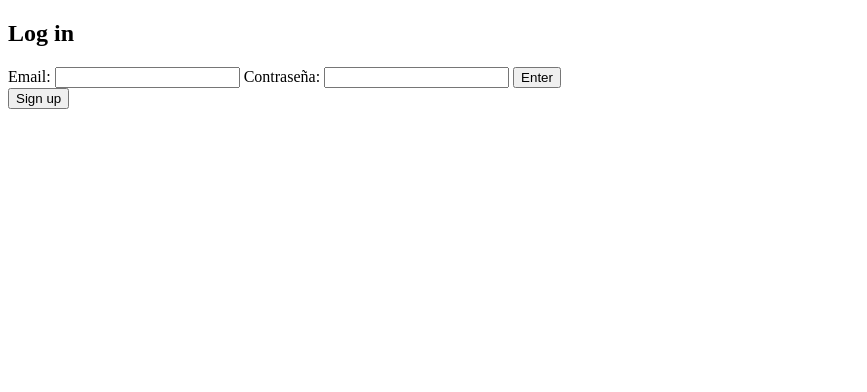
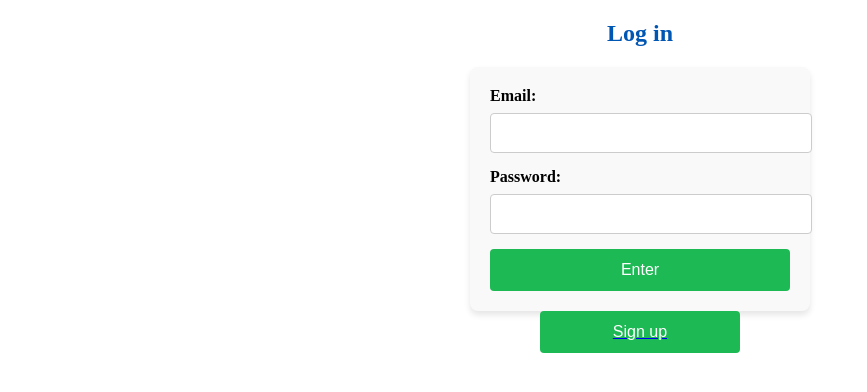
Before and after one commit to AlexNicolas2321/Proyecto_servidor_framework_symfony, a Symfony app: template templates/security/login.html.twig in a window 1280 px wide. Shown: the top 392 px of the page, without its empty margins (0-867 px from the left). Run offline with Twig, Linux system fonts and the light colour scheme; the template is opened without the code that fills it, so the values that code supplies are empty; some libraries are stand-ins or nearby versions.

```diff
--- /dev/null
+++ b/public/css/login.css
@@ -0,0 +1,93 @@
+/* Estilo para el formulario de login */
+form {
+    width: 300px;
+    margin: 0 auto;
+    background-color: #f9f9f9;
+    padding: 20px;
+    border-radius: 8px;
+    box-shadow: 0 4px 6px rgba(0, 0, 0, 0.1);
+}
+
+h2 {
+    text-align: center;
+    font-size: 24px;
+    margin-bottom: 20px;
+    color: #0056b3;
+}
+
+form label {
+    display: block;
+    margin-bottom: 8px;
+    font-weight: bold;
+}
+
+form input[type="email"],
+form input[type="password"] {
+    width: 100%;
+    padding: 10px;
+    margin-bottom: 15px;
+    border: 1px solid #ccc;
+    border-radius: 4px;
+    font-size: 16px;
+}
+
+form input[type="email"]:focus,
+form input[type="password"]:focus {
+    border-color: #66afe9;
+    outline: none;
+}
+
+form button[type="submit"] {
+    width: 100%;
+    padding: 12px;
+    background-color: #1DB954;
+    border: none;
+    border-radius: 4px;
+    color: white;
+    font-size: 16px;
+    cursor: pointer;
+}
+
+form button[type="submit"]:hover {
+    background-color: #1ed760;
+}
+
+form .btn {
+    width: 100%;
+    padding: 12px;
+    background-color: #007bff;
+    border: none;
+    border-radius: 4px;
+    color: white;
+    font-size: 16px;
+    cursor: pointer;
+}
+
+form .btn:hover {
+    background-color: #0056b3;
+}
+
+.alert {
+    color: red;
+    background-color: #f8d7da;
+    padding: 10px;
+    border-radius: 5px;
+    margin-bottom: 15px;
+}
+button {
+    padding: 12px;
+    background-color: #1DB954;
+    border: none;
+    border-radius: 4px;
+    color: white;
+    font-size: 16px;
+    cursor: pointer;
+    width: 200px; /* O cualquier tamaño específico que desees para el botón */
+    margin: 0 auto; /* Esto lo centrará en su contenedor */
+    display: block; /* Asegura que el botón sea un bloque, para que pueda tener márgenes automáticos */
+    text-decoration: none;
+}
+
+button:hover {
+    background-color: #1db954b3; /* O cualquier cambio de color al pasar el mouse */
+}
--- a/public/css/styles.css
+++ b/public/css/styles.css
@@ -49,7 +49,7 @@ header {
     background-color: #1DB954; /* Color verde característico de Spotify */
     border: none;
     color: white;
-    padding: 10px 20px;
+    padding:10px;
     font-size: 16px;
     font-weight: bold;
     border-radius: 20px;
@@ -190,7 +190,7 @@ main {
     transition: background 0.3s ease;
     display: block;
     width: 100%;
-    padding: 10px;
+    padding: 20px;
     margin-bottom: 20px;
 }
 
@@ -382,6 +382,7 @@ audio {
     border-radius: 20px;
     cursor: pointer;
     transition: background 0.3s ease;
+    padding: 20px;
 
 }
 
--- a/templates/security/login.html.twig
+++ b/templates/security/login.html.twig
@@ -13,7 +13,7 @@
         <label for="email">Email:</label>
         <input type="email" name="email" id="email" value="{{ last_username }}" required>
 
-        <label for="password">Contraseña:</label>
+        <label for="password">Password:</label>
         <input type="password" name="password" id="password" required>
 
         <button type="submit">Enter</button>
@@ -22,3 +22,7 @@
         <button type="button" class="btn">Sign up</button>
     </a>
 {% endblock %}
+
+{% block stylesheets %}
+    <link rel="stylesheet" href="{{ asset('css/login.css') }}">
+{% endblock %}
```
Also changed, not shown: public/css/signup.css (added, +106 -0 lines), public/js/script.js (+73 -2 lines), src/Controller/SearchController.php (+10 -2 lines), templates/base.html.twig (+2 -0 lines), templates/registration/index.html.twig (+7 -0 lines).
